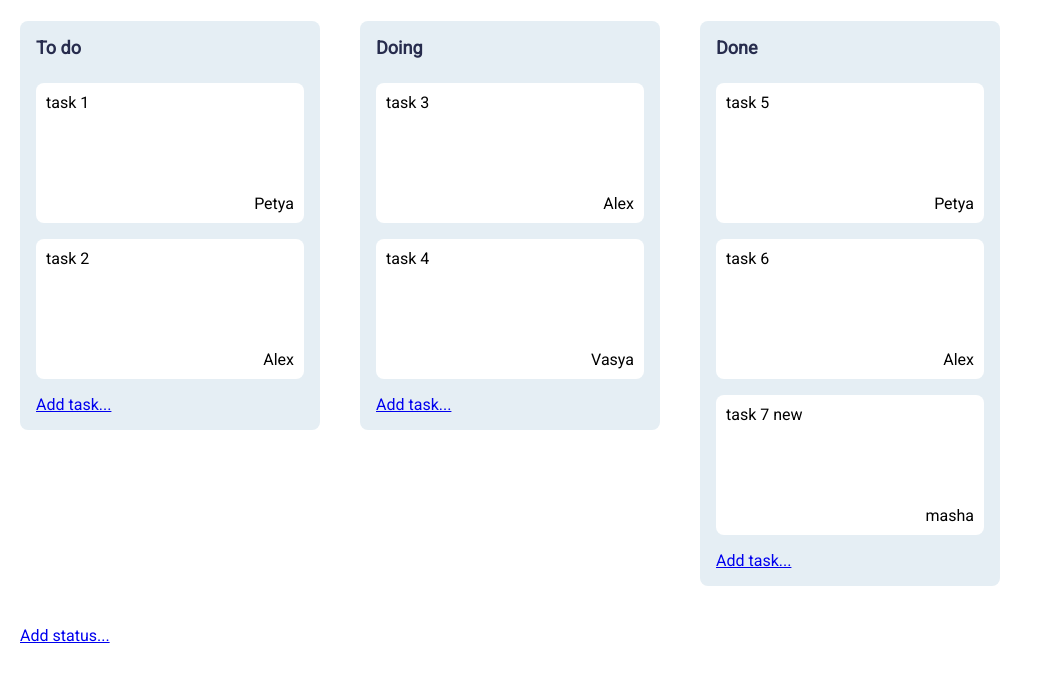
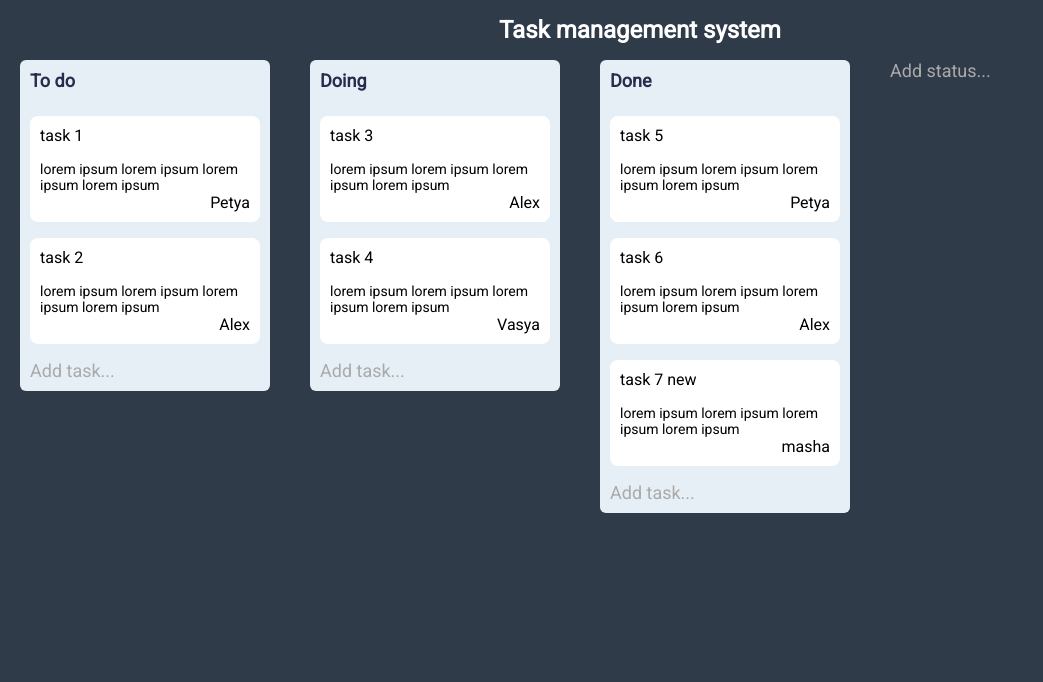
Before and after one commit to webgips/TMS, an Angular app: page / in a window 1280 px wide. Shown: the top 682 px of the page, without its empty margins (0-1043 px from the left). Built offline with nearby package versions, Linux system fonts and the light colour scheme.

Commit message:
update styles, fix

```diff
--- a/src/app/app.component.html
+++ b/src/app/app.component.html
@@ -1,7 +1,5 @@
 <div style="text-align: center;">
-  <h1>
-    <!-- {{ title }}! -->
-  </h1>
+  <h1 class="title">Task management system</h1>
 </div>
 <main class="board">
   <div class="board-col" *ngFor="let status of statuses; let i = index">
@@ -14,12 +12,12 @@
         (onOpenTaskModal)="onOpenTaskModal($event, task, status)"
       ></app-task>
     </ng-container>
-    <a href="#" class="add-task" (click)="showNewTaskModal(status)"
+    <a href="#" class="add-task add-btn" (click)="showNewTaskModal(status)"
       >Add task...</a
     >
   </div>
   <div class="">
-    <a href="#" class="board-add-col-btn" (click)="showNewStatusModal($event)"
+    <a href="#" class="board-add-col-btn add-btn" (click)="showNewStatusModal($event)"
       >Add status...</a
     >
   </div>
@@ -41,7 +39,7 @@
   </div>
   <div class="modal__row">
     <div class="modal__row-name">Status:</div>
-    <select class="form-control" name="status" [ngModel]="modalTaskInfo.status">
+    <select class="form-control modal__form-select" name="status" [ngModel]="modalTaskInfo.status">
       <option *ngFor="let status of statuses" [value]="status">
         {{ status }}
       </option>
--- a/src/app/app.component.scss
+++ b/src/app/app.component.scss
@@ -4,12 +4,12 @@
 }
 .board{
 	display: grid;
-	grid-template-columns: repeat(auto-fill, 300px);
+	grid-template-columns: repeat(auto-fill, 250px);
 	grid-gap: 40px;
 	&-col{
-		background-color: #e5eef4;
-		border-radius: 8px;
-		padding: 16px;
+		background-color: #e5eff5;
+		border-radius: 6px;
+		padding: 10px;
 		height: fit-content;
 		&__title{
 			font-size: 18px;
@@ -19,3 +19,8 @@
 		}
 	}
 }
+.add-btn{
+	color: #aaa;
+	text-decoration: none;
+	font-size: 18px;
+}
--- a/src/app/app.component.ts
+++ b/src/app/app.component.ts
@@ -11,7 +11,6 @@ import { ModalService } from './modal/modal.service';
   ],
 })
 export class AppComponent implements OnInit {
-  private title = 'Task management system';
   private taskList: any[] = [];
   private modalTaskInfo: any = {};
   private statuses: string[] = [];
--- a/src/app/modal/modal.component.scss
+++ b/src/app/modal/modal.component.scss
@@ -38,7 +38,7 @@
 		&-name{
 			font-size: 20px;
 			font-weight: 700;
-			margin-bottom: 10px;
+			margin-bottom: 6px;
 		}
 	}
 	&__task{
@@ -83,5 +83,16 @@
 				border: solid green 2px;
 			}
 		}
+		&-select{
+			height: 40px;
+			min-width: 60px;
+			padding: 6px 8px;
+			padding-right: 26px;
+			font-weight: 700;
+			font-size: 18px;
+			border: none;
+			border-radius: 3px;
+			text-align: center;
+		}
 	}
 }
--- a/src/app/modal/modal.component.ts
+++ b/src/app/modal/modal.component.ts
@@ -13,7 +13,7 @@ export class ModalComponent implements OnInit {
   @Output() onNewStatusSubmit = new EventEmitter<any>();
 
   private element: any;
-  constructor(private modalService: ModalService,   private el: ElementRef) {
+  constructor(private modalService: ModalService, private el: ElementRef) {
     this.element = el.nativeElement;
   }
 
@@ -21,9 +21,14 @@ export class ModalComponent implements OnInit {
     const modal = this;
 
     this.element.addEventListener('click', (e: any) => {
-        if (e.target.className === 'modal__wrap') {
-            modal.close();
-        }
+      if (e.target.className === 'modal__wrap') {
+        modal.close();
+      }
+    });
+    document.addEventListener('keyup', (e: any) => {
+      if (e.key === 'Escape') {
+        modal.close();
+      }
     });
     this.modalService.add(this);
   }
@@ -47,10 +52,12 @@ export class ModalComponent implements OnInit {
   open(): void {
     this.element.style.display = 'block';
     this.visible = true;
+    document.querySelector('body').classList.add('show-popup');
   }
 
   close(): void {
-      this.element.style.display = 'none';
-      this.visible = false;
+    this.element.style.display = 'none';
+    this.visible = false;
+    document.querySelector('body').classList.remove('show-popup');
   }
 }
--- a/src/app/task/task.component.html
+++ b/src/app/task/task.component.html
@@ -1,4 +1,5 @@
 <div (click)="openModal($event, task, status)" class="task">
   <div class="task__title">{{ task.title }}</div>
+  <div class="task__desc">{{ task.desc }}</div>
   <div class="task__author">{{ task.author }}</div>
 </div>
--- a/src/app/task/task.component.scss
+++ b/src/app/task/task.component.scss
@@ -3,13 +3,17 @@
 	background-color: #fff;
 	padding: 10px;
 	margin-bottom: 16px;
-	min-height: 120px;
+	min-height: 100px;
 	display: flex;
 	flex-direction: column;
 	cursor: pointer;
 	&__title{
 		font-size: 16px;
 		font-weight: 500;
+		margin-bottom: 16px;
+	}
+	&__desc{
+		font-size: 14px;
 	}
 	&__author{
 		font-weight: 700px;
--- a/src/styles.scss
+++ b/src/styles.scss
@@ -1,5 +1,23 @@
 /* You can add global styles to this file, and also import other style files */
+*{
+	box-sizing: border-box;
+}
+html{
+	width: 100%;
+	height: 100%;
+}
 body{
 	margin: 0;
 	padding: 0 20px;
+	background-color: #303b4a;
+	background-size: cover;
+	background-position: center;
+	&.modal-show{
+		position: relative;
+		overflow: hidden;
+	}
 }
+.title{
+	font-size: 24px;
+	color: #fff;
+}
```
